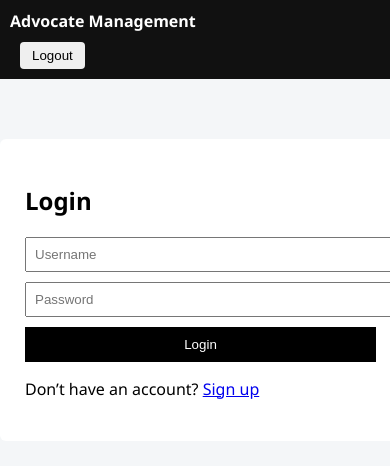
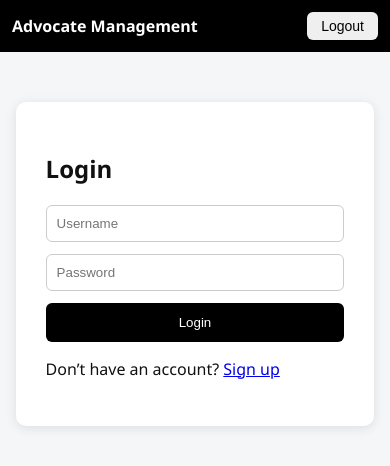
Before and after one commit to vasanthakumar2943-coder/advocate-management, a React (Vite) app: page /login in a window 390 px wide. Shown: the top 466 px of the page. Built offline with nearby package versions, Linux system fonts and the light colour scheme.

Commit message:
fix booking advocate_id mismatch

```diff
--- a/src/components/Navbar.jsx
+++ b/src/components/Navbar.jsx
@@ -56,7 +56,7 @@ export default function Navbar() {
 
       {/* RIGHT */}
       <div className="navbar-right">
-        {role && <span className="role-badge">{role}</span>}
+
 
         {/* 🔔 Approval Notification */}
         {showBell && (
--- a/src/index.css
+++ b/src/index.css
@@ -1,35 +1,59 @@
 /* =====================
    GLOBAL
 ===================== */
+* {
+  box-sizing: border-box;
+}
+
 body {
   margin: 0;
   font-family: "Segoe UI", Arial, sans-serif;
   background: #f4f6f8;
+  color: #111;
 }
 
 /* =====================
    NAVBAR
 ===================== */
 .navbar {
-  background: #111;
-  color: white;
+  background: #000;
+  color: #fff;
   padding: 14px 20px;
   display: flex;
   justify-content: space-between;
   align-items: center;
+  flex-wrap: nowrap; /* 🔒 never wrap */
+}
+
+.navbar-left,
+.navbar-right {
+  display: flex;
+  align-items: center;
+  gap: 12px;
 }
 
 .navbar button {
-  margin-left: 10px;
-  padding: 6px 12px;
+  padding: 6px 14px;
+  border-radius: 6px;
   border: none;
   cursor: pointer;
-  border-radius: 4px;
+  font-size: 14px;
 }
 
+/* Logout */
 .btn-logout {
-  background: crimson;
-  color: white;
+  background: #fff;
+  color: #000;
+}
+
+.btn-logout:hover {
+  background: #e5e5e5;
+}
+
+/* Notification bell */
+.navbar .bell {
+  font-size: 18px;
+  cursor: pointer;
 }
 
 /* =====================
@@ -40,11 +64,11 @@ body {
 }
 
 .card {
-  background: white;
+  background: #fff;
   padding: 20px;
-  margin-bottom: 15px;
-  border-radius: 8px;
-  box-shadow: 0 2px 6px rgba(0, 0, 0, 0.08);
+  margin-bottom: 20px;
+  border-radius: 10px;
+  box-shadow: 0 2px 10px rgba(0, 0, 0, 0.08);
 }
 
 /* =====================
@@ -54,22 +78,35 @@ table {
   width: 100%;
   border-collapse: collapse;
   margin-top: 15px;
+  background: #fff;
+  border-radius: 10px;
+  overflow: hidden;
 }
 
-th,
-td {
-  border: 1px solid #ddd;
-  padding: 10px;
-  text-align: left;
+thead {
+  background: #000;
 }
 
 th {
-  background: #111;
-  color: white;
+  color: #fff;
+  padding: 12px;
+  text-align: center;
+  font-weight: 600;
+  border-bottom: 2px solid #333; /* divider */
+}
+
+td {
+  padding: 12px;
+  text-align: center;
+  border-bottom: 1px solid #e5e5e5;
+}
+
+tr:last-child td {
+  border-bottom: none;
 }
 
 tr:nth-child(even) {
-  background: #f9f9f9;
+  background: #fafafa;
 }
 
 /* =====================
@@ -80,50 +117,90 @@ tr:nth-child(even) {
   border-radius: 6px;
   border: none;
   cursor: pointer;
+  font-size: 14px;
 }
 
+/* Primary (black) */
+.btn-primary {
+  background: #000;
+  color: #fff;
+}
+
+.btn-primary:hover {
+  background: #222;
+}
+
+/* Secondary (white) */
+.btn-secondary {
+  background: #fff;
+  color: #000;
+  border: 1px solid #000;
+}
+
+.btn-secondary:hover {
+  background: #f2f2f2;
+}
+
+/* Old buttons preserved */
 .approve {
-  background: #28a745;
-  color: white;
+  background: #000;
+  color: #fff;
 }
 
 .chat {
-  background: #0d6efd;
-  color: white;
+  background: #fff;
+  color: #000;
+  border: 1px solid #000;
 }
 
 .delete {
   background: #dc3545;
-  color: white;
+  color: #fff;
 }
 
 /* =====================
    LOGIN
 ===================== */
 .login-box {
-  width: 350px;
+  width: 360px;
   margin: 90px auto;
-  background: white;
-  padding: 25px;
-  border-radius: 6px;
+  background: #fff;
+  padding: 30px;
+  border-radius: 10px;
+  box-shadow: 0 2px 12px rgba(0, 0, 0, 0.1);
 }
 
 .login-box input,
 .login-box select {
   width: 100%;
-  padding: 8px;
-  margin-bottom: 10px;
+  padding: 10px;
+  margin-bottom: 12px;
+  border-radius: 6px;
+  border: 1px solid #ccc;
+}
+
+.login-box input:focus {
+  outline: none;
+  border-color: #000;
 }
 
 .login-box button {
   width: 100%;
-  padding: 10px;
-  background: black;
-  color: white;
+  padding: 12px;
+  background: #000;
+  color: #fff;
   border: none;
+  border-radius: 6px;
+  cursor: pointer;
 }
 
-/* PAGE */
+.login-box button:hover {
+  background: #222;
+}
+
+/* =====================
+   CHAT (WhatsApp Style)
+===================== */
 .wa-page {
   height: calc(100vh - 60px);
   display: flex;
@@ -234,86 +311,37 @@ tr:nth-child(even) {
   font-size: 18px;
   cursor: pointer;
 }
-
 /* =====================
-   RESPONSIVE (TABLET)
+   RESPONSIVE – ALL SCREENS
 ===================== */
 @media (max-width: 992px) {
   .page {
     padding: 20px;
   }
+}
 
-  .chat-wrapper {
-    max-width: 100%;
-    height: 80vh;
-    margin: 10px;
+@media (max-width: 768px) {
+  .navbar {
+    padding: 12px;
   }
 
-  .chat-bubble {
-    max-width: 75%;
+  .page {
+    padding: 15px;
+  }
+
+  table {
+    font-size: 13px;
   }
 }
 
-/* =====================
-   RESPONSIVE (MOBILE)
-===================== */
-@media (max-width: 768px) {
-  body {
-    overflow-x: hidden;
-  }
-
-  .navbar {
-    flex-direction: column;
-    align-items: flex-start;
-    gap: 10px;
-  }
-
+@media (max-width: 480px) {
   .login-box {
-    width: 90%;
-    margin: 60px auto;
-  }
-
-  .page {
-    padding: 12px;
-  }
-
-  .card {
-    padding: 14px;
-  }
-
-  table {
-    display: block;
-    overflow-x: auto;
-    white-space: nowrap;
+    width: 92%;
+    margin: 50px auto;
   }
 
   th,
   td {
-    font-size: 13px;
-    padding: 8px;
-  }
-
-  .chat-wrapper {
-    height: calc(100vh - 120px);
-    margin: 0;
-    border-radius: 0;
-  }
-
-  .chat-bubble {
-    max-width: 85%;
-    font-size: 13px;
-  }
-}
-
-/* =====================
-   SMALL MOBILE
-===================== */
-@media (max-width: 480px) {
-  .chat-bubble {
-    max-width: 90%;
-  }
-
-  .navbar {
     padding: 10px;
   }
 }
--- a/src/pages/ChatPage.jsx
+++ b/src/pages/ChatPage.jsx
@@ -11,7 +11,7 @@ export default function ChatPage() {
       {/* HEADER */}
       <div className="wa-header">
         <div className="wa-header-left">
-          <button onClick={() => navigate(-1)}>←</button>
+          <button className="btn-primary" onClick={() => navigate(-1)}>←</button>
           <strong>Chat</strong>
         </div>
 
```
